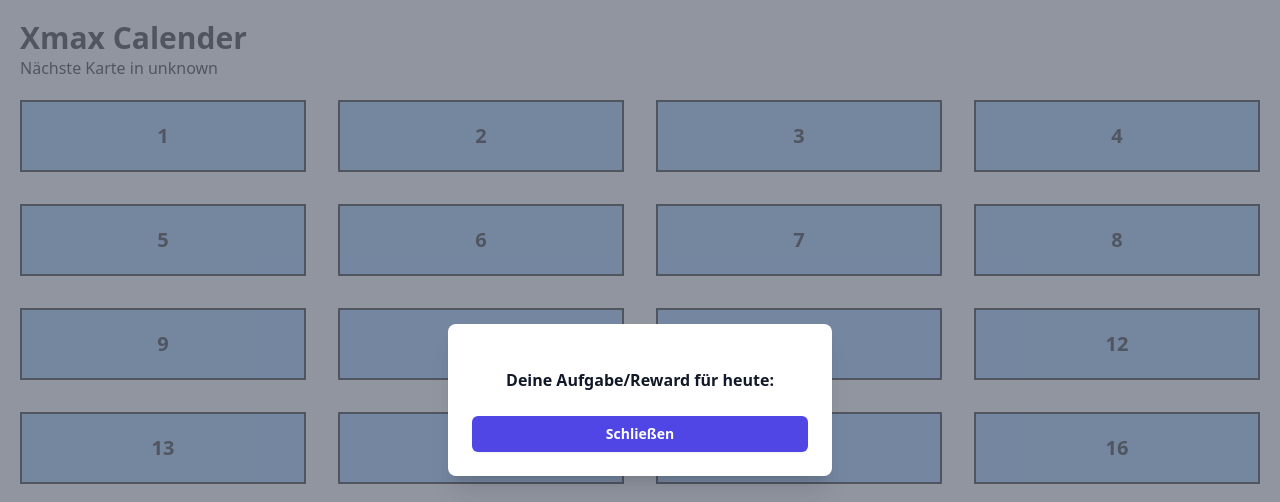
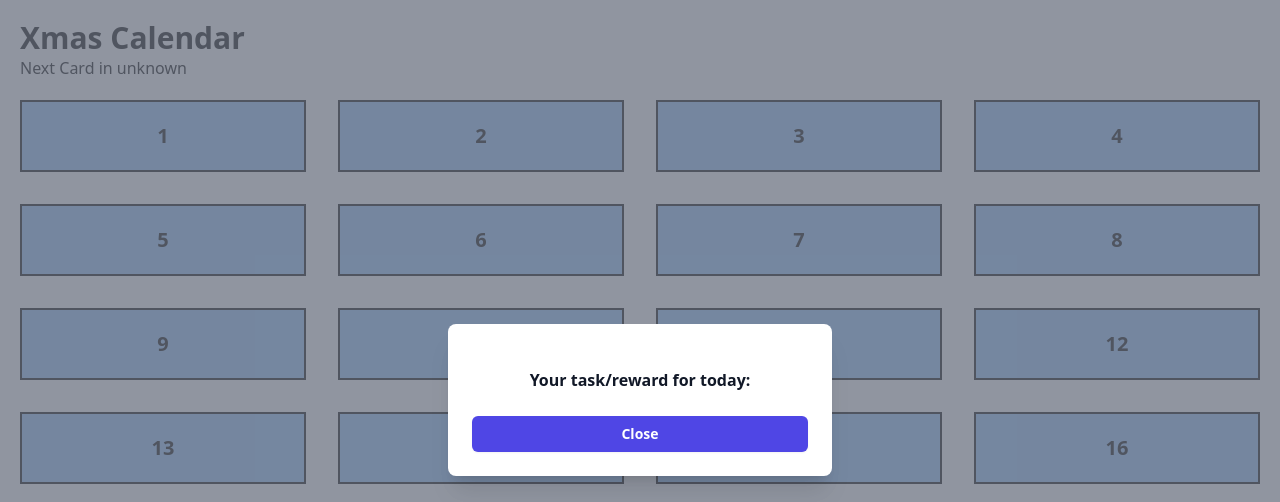
Before and after one commit to EliasSchaut/XmasCalendar, a Nuxt app: page / in a window 1280 px wide. Both pictures are taken after a click on the button "10". Shown: the top 502 px of the page. Built offline with nearby package versions, Linux system fonts and the light colour scheme; no server answers.

Commit message:
make text in english

```diff
--- a/src/components/modal.vue
+++ b/src/components/modal.vue
@@ -35,7 +35,7 @@
                 <DialogTitle
                   as="h3"
                   class="text-base font-semibold leading-6 text-gray-900"
-                  >Deine Aufgabe/Reward für heute:
+                  >Your task/reward for today:
                 </DialogTitle>
                 <div class="mt-2">
                   <p class="text-xl text-gray-600">{{ value }}</p>
@@ -47,7 +47,7 @@
                   class="inline-flex w-full justify-center rounded-md bg-indigo-600 px-3 py-2 text-sm font-semibold text-white shadow-sm hover:bg-indigo-500 focus-visible:outline focus-visible:outline-2 focus-visible:outline-offset-2 focus-visible:outline-indigo-600"
                   @click="open = false"
                 >
-                  Schließen
+                  Close
                 </button>
               </div>
             </DialogPanel>
--- a/src/components/waittime.vue
+++ b/src/components/waittime.vue
@@ -1,4 +1,4 @@
-<template>Nächste Karte in {{ time_left }}</template>
+<template>Next Card in {{ time_left }}</template>
 
 <script setup lang="ts">
 let time_left = ref('unknown');
@@ -10,7 +10,7 @@ useFetch('/api/task/waittime').then((data) => {
     (data.data.value - hours_left * 60 * 60) / 60,
   );
   time_left.value = `${
-    hours_left > 0 ? `${hours_left} Stunden` : ``
-  } ${minutes_left} Minuten`;
+    hours_left > 0 ? `${hours_left} hours` : ``
+  } ${minutes_left} minutes`;
 });
 </script>
--- a/src/pages/index.vue
+++ b/src/pages/index.vue
@@ -1,6 +1,6 @@
 <template>
   <div class="flex-row justify-center">
-    <div class="text-3xl font-bold">Xmax Calender</div>
+    <div class="text-3xl font-bold">Xmas Calendar</div>
     <Waittime class="text-3xl font-bold" />
   </div>
   <ul
```
